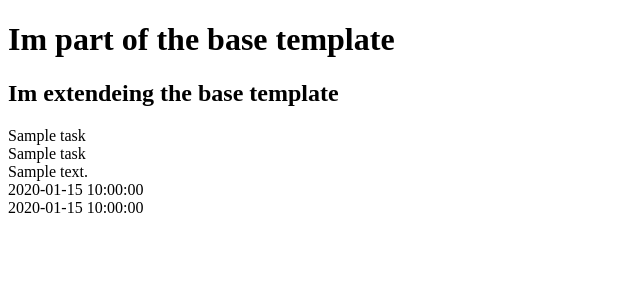
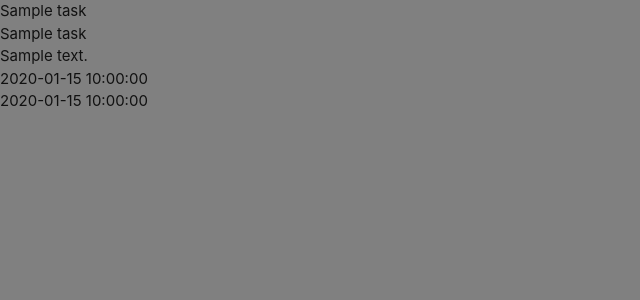
Before and after one commit to d99mli/woodworking_mastery, a Flask app: page / in a window 1280 px wide. Shown: the top 300 px of the page, without its empty margins (0-640 px from the left). Run offline with Flask 2, Linux system fonts and the light colour scheme; a database or web service that is not in the repository returns one stand-in record (values such as "Sample title"); some libraries are stand-ins or nearby versions.

Commit message:
add Materialize and static files

```diff
--- /dev/null
+++ b/static/css/style.css
@@ -0,0 +1,3 @@
+body {
+    background-color: gray;
+}
--- a/templates/base.html
+++ b/templates/base.html
@@ -4,11 +4,24 @@
     <meta charset="UTF-8">
     <meta http-equiv="X-UA-Compatible" content="IE=edge">
     <meta name="viewport" content="width=device-width, initial-scale=1.0">
+    <link rel="stylesheet" href="https://cdnjs.cloudflare.com/ajax/libs/font-awesome/5.15.4/css/all.min.css"
+        integrity="sha512-1ycn6IcaQQ40/MKBW2W4Rhis/DbILU74C1vSrLJxCq57o941Ym01SwNsOMqvEBFlcgUa6xLiPY/NS5R+E6ztJQ==" crossorigin="anonymous" referrerpolicy="no-referrer" />
+    <link rel="stylesheet" type="text/css" href="https://cdnjs.cloudflare.com/ajax/libs/materialize/1.0.0/css/materialize.min.css">
+    <link rel="stylesheet" type="text/css" href="{{ url_for('static', filename='css/style.css') }}">
+    {% block styles %}
+    {% endblock %}
     <title>Woodworking Mastery</title>
 </head>
 <body>
-    <h1>Im part of the base template</h1>
+
     {% block content %}
+    {% endblock %}
+
+    <script src="https://code.jquery.com/jquery-3.6.0.min.js"
+        integrity="sha256-/xUj+3OJU5yExlq6GSYGSHk7tPXikynS7ogEvDej/m4=" crossorigin="anonymous"></script>
+    <script src="https://cdnjs.cloudflare.com/ajax/libs/materialize/1.0.0/js/materialize.min.js"></script>
+    <script src="{{ url_for('static', filename='js/script.js') }}"></script>
+    {% block scripts %}
     {% endblock %}
 </body>
 </html>
--- a/templates/tasks.html
+++ b/templates/tasks.html
@@ -1,7 +1,6 @@
 {% extends "base.html" %}
 {% block content %}
 
-    <h2>Im extendeing the base template</h2>
     {% for task in tasks %}     <!-- remember to change task+tasks accordingly-->
         {{ task.task_name }}<br>
         {{ task.category_name }}<br>
```
Also changed, not shown: static/js/script.js (added).
